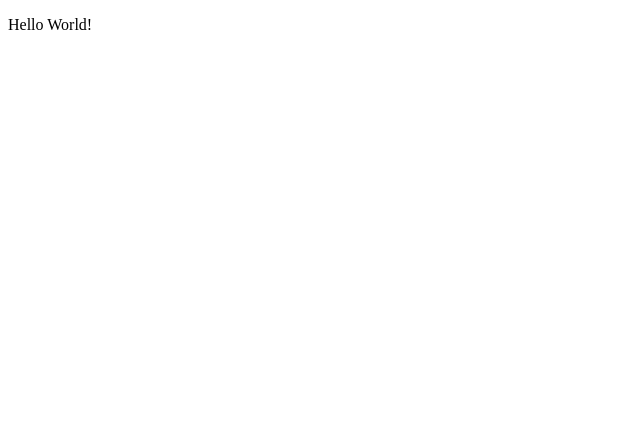
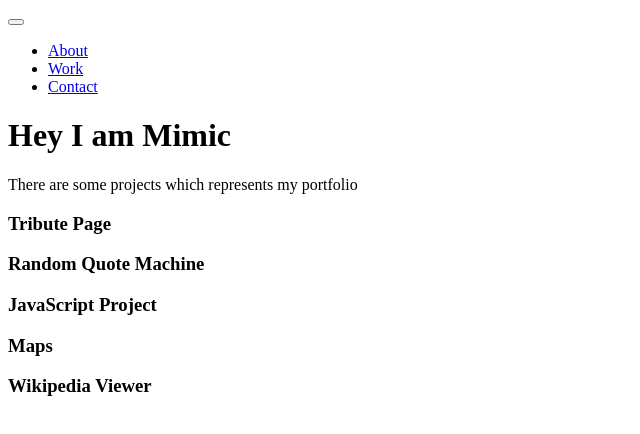
Before and after one commit to SyedAman10/Portfolio-3, a plain HTML site: page index.html in a window 1280 px wide. Shown: the whole page, without its empty margins (0-640 px from the left). Drawn offline with nearby package versions, Linux system fonts and the light colour scheme.

Commit message:
Completed Html file

```diff
--- a/index.html
+++ b/index.html
@@ -8,22 +8,70 @@
 
   <body>
     <script src="https://cdn.freecodecamp.org/testable-projects-fcc/v1/bundle.js"></script>
+     <!-- A grey horizontal navbar that becomes vertical on small screens -->
+     <nav class="navbar navbar-expand-md bg-dark navbar-dark" id = "navbar" href="https://codepen.io/freeCodeCamp/full/zNqgVx">
+        <!-- Brand -->
+        <!-- <a class="navbar-brand" href="#">Navbar</a> -->
 
-    <!--
+        <!-- Toggler/collapsibe Button -->
+        <button class="navbar-toggler" type="button" data-toggle="collapse" data-target="#collapsibleNavbar">
+          <span class="navbar-toggler-icon"></span>
+        </button>
 
-    Hello Camper!
+        <!-- Navbar links -->
+        <div class="collapse navbar-collapse" id="collapsibleNavbar">
+          <ul class="navbar-nav ml-auto">
+            <li class="nav-item">
+              <a class="nav-link" href="#about">About</a>
+            </li>
+            <li class="nav-item">
+              <a class="nav-link" href="#work">Work</a>
+            </li>
+            <li class="nav-item">
+              <a class="nav-link" href="#contact">Contact</a>
 
-    For now, the test suite only works in Chrome!
-    Please read the README below in the JS Editor before beginning.
-    Feel free to delete this message once you have read it.
-    Good luck and Happy Coding!
+            </li>
+          </ul>
+        </div>
+      </nav>
+      <div class="container-fluid">
+       <div id="welcome-section">
+         <h1>Hey I am Mimic</h1>
+         <p> There are some projects which represents my portfolio</p>
+       </div>
+       <div id="projects">
+        <h3 class="project-tile">Tribute Page</h3>
+        <a href="https://codepen.io/freeCodeCamp/full/zNqgVx"></a>
 
-    - The freeCodeCamp Team
+       </div>
+       <div></div>
+       <div id = "projectile">
+           <h3 class id="projectile">Random Quote Machine</h3>
+           <a href ="https://codepen.io/freeCodeCamp/full/qRZeGZ"></a>
 
-    -->
+       </div>
+       <div id = "project">
+           <h3 class id="project">JavaScript Project</h3>
+           <a href = "https://codepen.io/freeCodeCamp/full/wgGVVX"></a>
 
-    <p>Hello World!</p>
+       </div>
+       <div id = "Maps">
+           <h3 id="maps"> Maps</h3>
 
-    <script  src="js/index.js"></script>
+       </div>
+       <div id = "wikipedia">
+           <h3 id="wikipedia">Wikipedia Viewer</h3>
+
+
+
+      </div>
+
+
+      <script  src="js/index.js"></script>
+    </body>
+    <script src="https://code.jquery.com/jquery-3.2.1.slim.min.js" integrity="sha384-KJ3o2DKtIkvYIK3UENzmM7KCkRr/rE9/Qpg6aAZGJwFDMVNA/GpGFF93hXpG5KkN" crossorigin="anonymous"></script>
+  <script src="https://cdnjs.cloudflare.com/ajax/libs/popper.js/1.12.9/umd/popper.min.js" integrity="sha384-ApNbgh9B+Y1QKtv3Rn7W3mgPxhU9K/ScQsAP7hUibX39j7fakFPskvXusvfa0b4Q" crossorigin="anonymous"></script>
+  <script src="https://maxcdn.bootstrapcdn.com/bootstrap/4.0.0/js/bootstrap.min.js" integrity="sha384-JZR6Spejh4U02d8jOt6vLEHfe/JQGiRRSQQxSfFWpi1MquVdAyjUar5+76PVCmYl" crossorigin="anonymous"></script>
+
   </body>
 </html>
```
